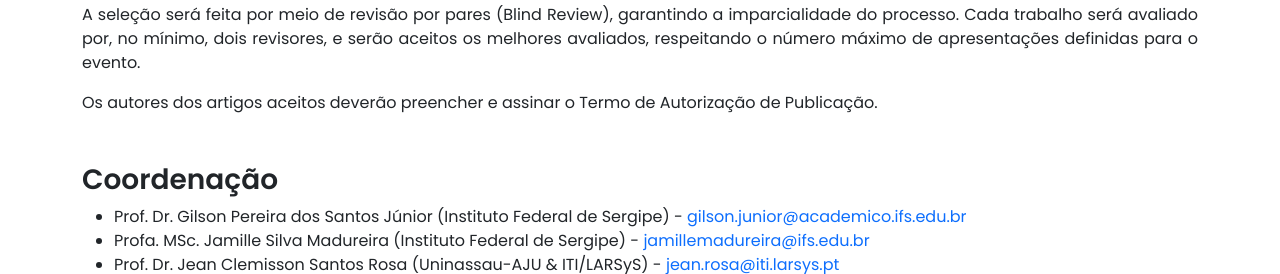
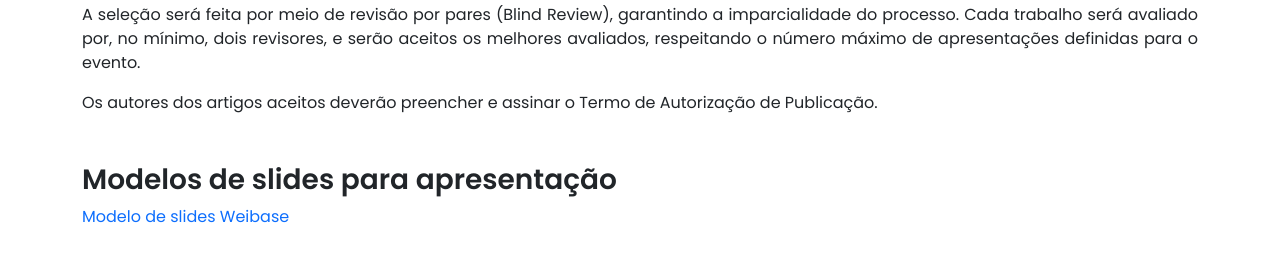
Before and after one commit to Morea-IFS/Erbase-2025, a plain HTML site: page weibase.html in a window 1280 px wide. Shown: the part 2069-2343 px from the top of the page. Drawn offline with nearby package versions, Linux system fonts and the light colour scheme.

Commit message:
🚧 add presentation slide templates

```diff
--- a/weibase.html
+++ b/weibase.html
@@ -175,6 +175,15 @@
                 </p>
                 <!-- End Submission of Articles -->
 
+                <!-- Presentation slide templates -->
+                <h3 class="section-title mt-5 fw-bold">Modelos de slides para apresentação</h3>
+                <p class="text-body text-justify">
+                    <a href="https://docs.google.com/presentation/d/19E2HiLp4ME8B2P-Nvqncs8HEWVtdfL87/edit?usp=sharing&ouid=106406550455673293924&rtpof=true&sd=true" target="_blank" rel="noopener noreferrer">
+                        Modelo de slides Weibase
+                    </a>
+                </p>
+                <!-- End Presentation slide templates -->
+
                 <!-- Coordination Section -->
                 <h3 class="section-title mt-5 fw-bold">Coordenação</h3>
                 <ul class="list-body">
```
Also changed, not shown: meninas.html (+7 -0 lines), pesqbase.html (+7 -0 lines).
